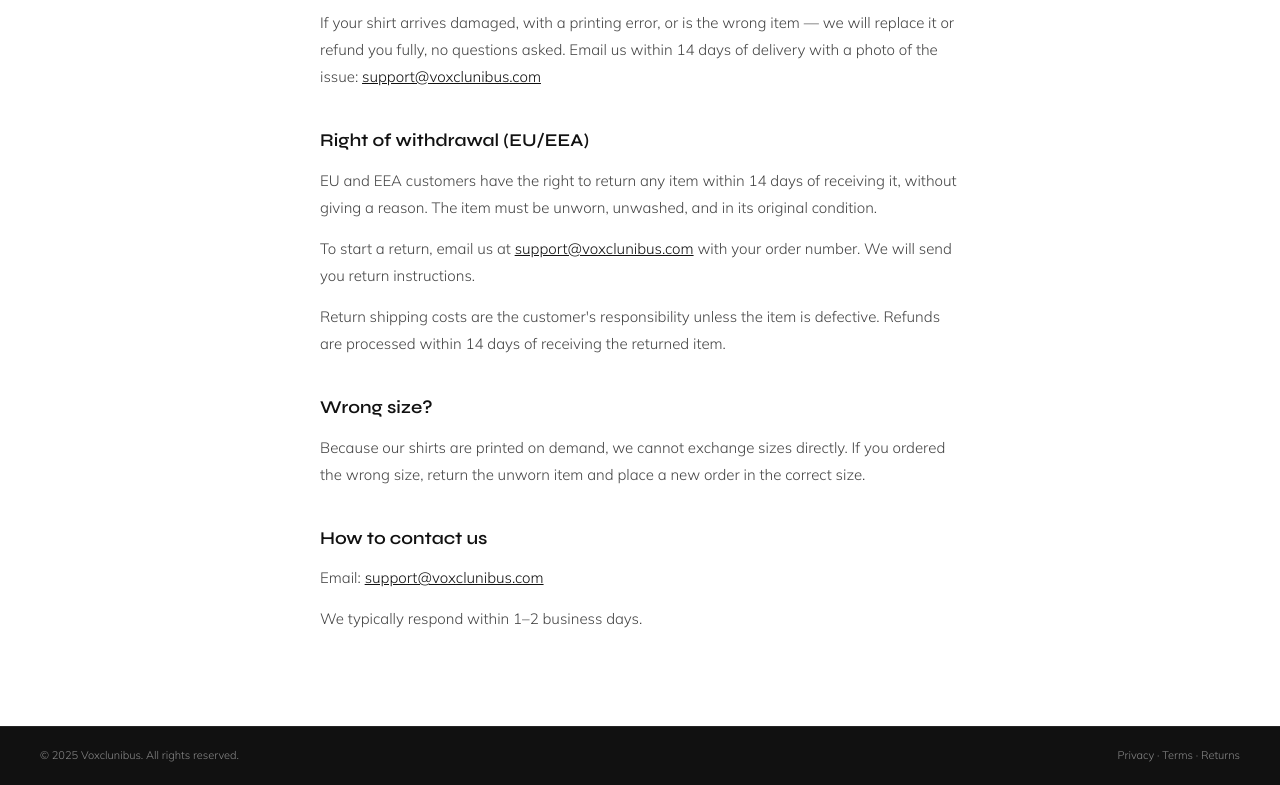
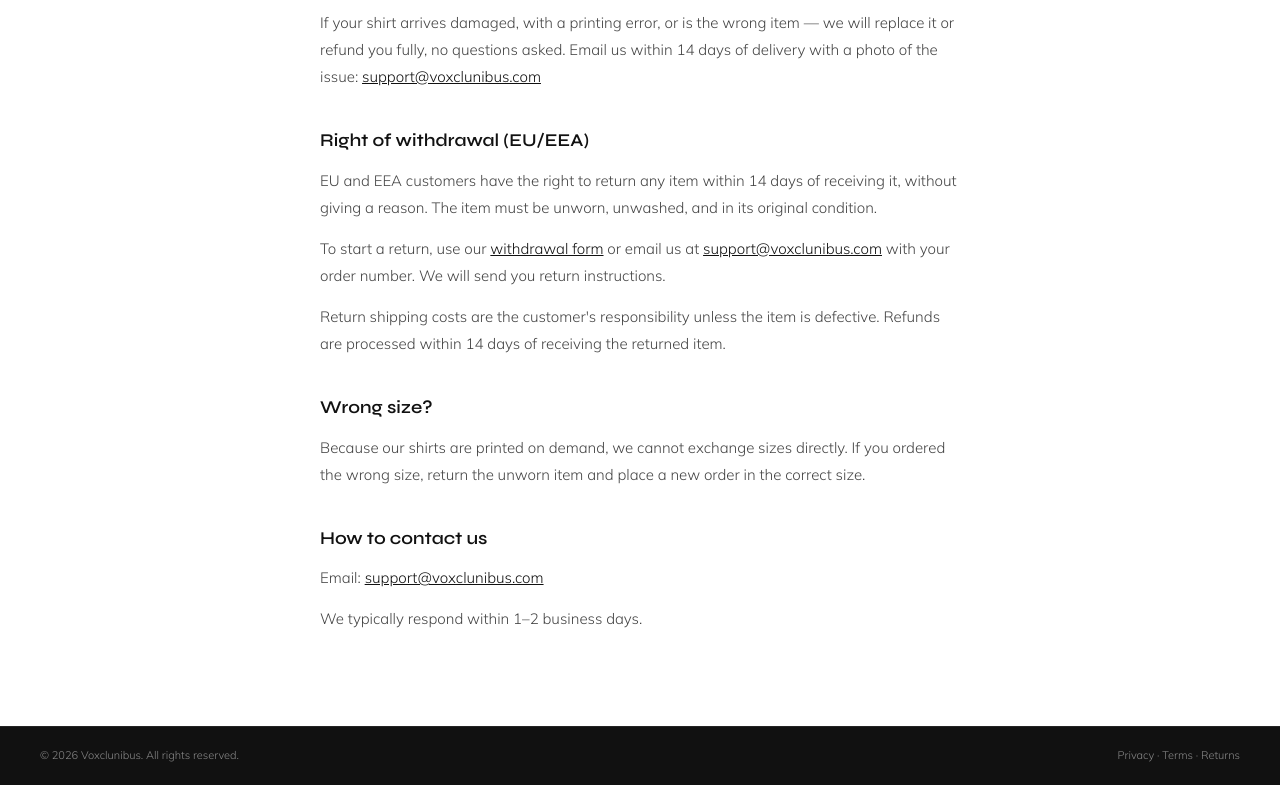
Before and after one commit to sebsandnes/Vox-Clunibus, a website: page returns.html in a window 1280 px wide. Shown: the part 342-1127 px from the top of the page. Drawn offline with Linux system fonts and the light colour scheme.

Commit message:
Update return instructions and copyright year

```diff
--- a/returns.html
+++ b/returns.html
@@ -26,7 +26,7 @@
 
     <h2>Right of withdrawal (EU/EEA)</h2>
     <p>EU and EEA customers have the right to return any item within 14 days of receiving it, without giving a reason. The item must be unworn, unwashed, and in its original condition.</p>
-    <p>To start a return, email us at <a href="mailto:support@voxclunibus.com">support@voxclunibus.com</a> with your order number. We will send you return instructions.</p>
+    <p>To start a return, use our <a href="withdrawal-form.html">withdrawal form</a> or email us at <a href="mailto:support@voxclunibus.com">support@voxclunibus.com</a> with your order number. We will send you return instructions.</p>
     <p>Return shipping costs are the customer's responsibility unless the item is defective. Refunds are processed within 14 days of receiving the returned item.</p>
 
     <h2>Wrong size?</h2>
@@ -39,7 +39,7 @@
 
   <footer>
     <div class="footer-bottom" style="border-top: 1px solid rgba(255,255,255,0.08);">
-      <p>© 2025 Voxclunibus. All rights reserved.</p>
+      <p>© 2026 Voxclunibus. All rights reserved.</p>
       <p><a href="privacy.html" style="color:rgba(255,255,255,0.5)">Privacy</a> · <a href="terms.html" style="color:rgba(255,255,255,0.5)">Terms</a> · <a href="returns.html" style="color:rgba(255,255,255,0.5)">Returns</a></p>
     </div>
   </footer>
```
